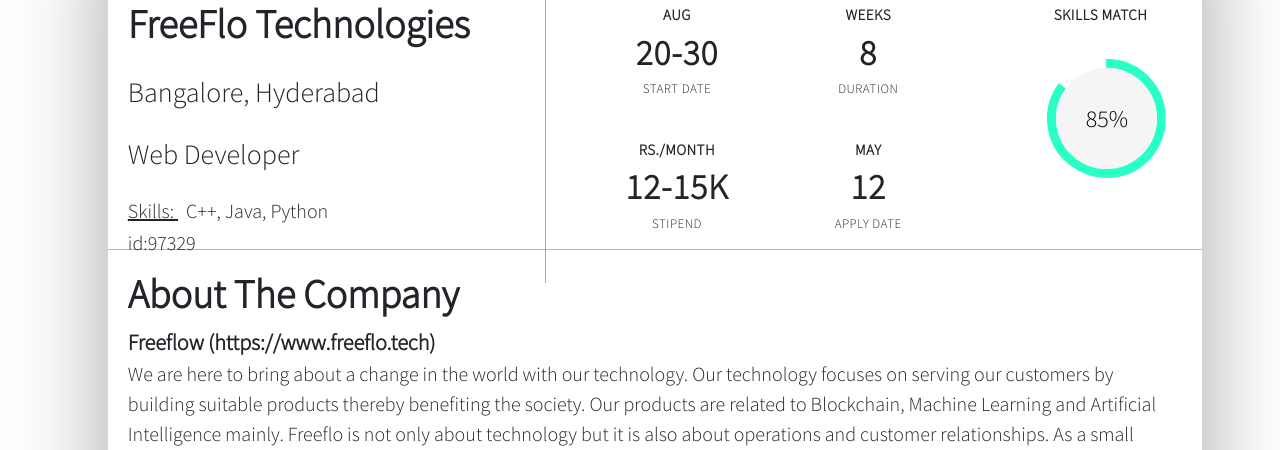
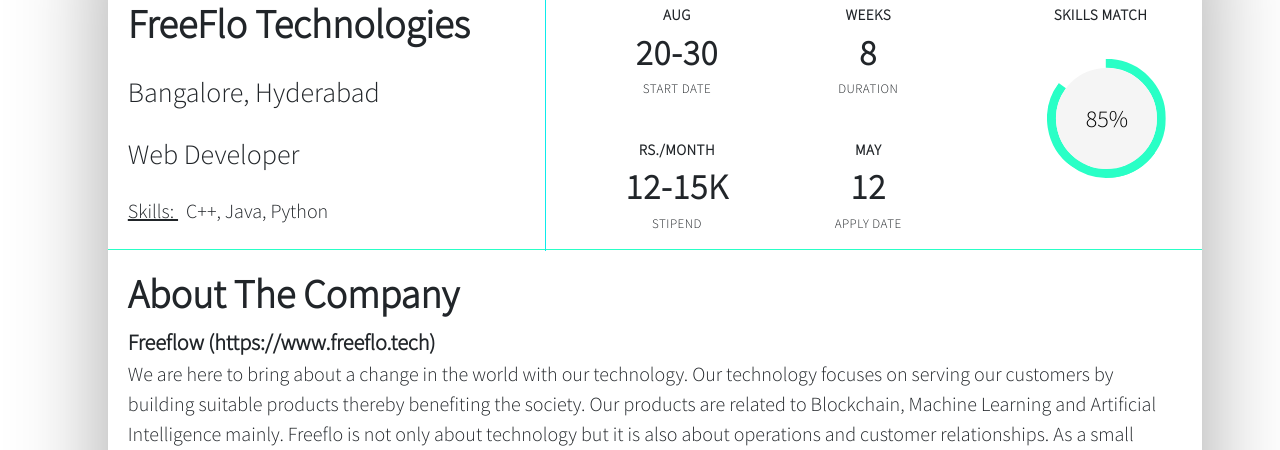
Before and after one commit to FreeFlowOrg/Axizoun, a Flask app: template templates/pages/projectDetails.html in a window 1280 px wide. Shown: the part 276-726 px from the top of the page. Run offline with Flask 2, Linux system fonts and the light colour scheme; the template is opened without the code that fills it, so the values that code supplies are empty; some libraries are stand-ins or nearby versions.

Commit message:
Remodelling and feature update

```diff
--- a/templates/pages/projectDetails.html
+++ b/templates/pages/projectDetails.html
@@ -77,7 +77,6 @@
                                   <h3 class="cplace">Bangalore, Hyderabad</h3>
                                   <h3 class="cdesig">Web Developer</h3>
                                   <h4 class="cskills"><span style="text-decoration: underline;">Skills: </span> &nbsp;&nbsp;C++, Java, Python</h4>
-                                  <h5>id:97329</h5>
                                 </div>
                               </div>
                               <div class="col-md-7">
```
